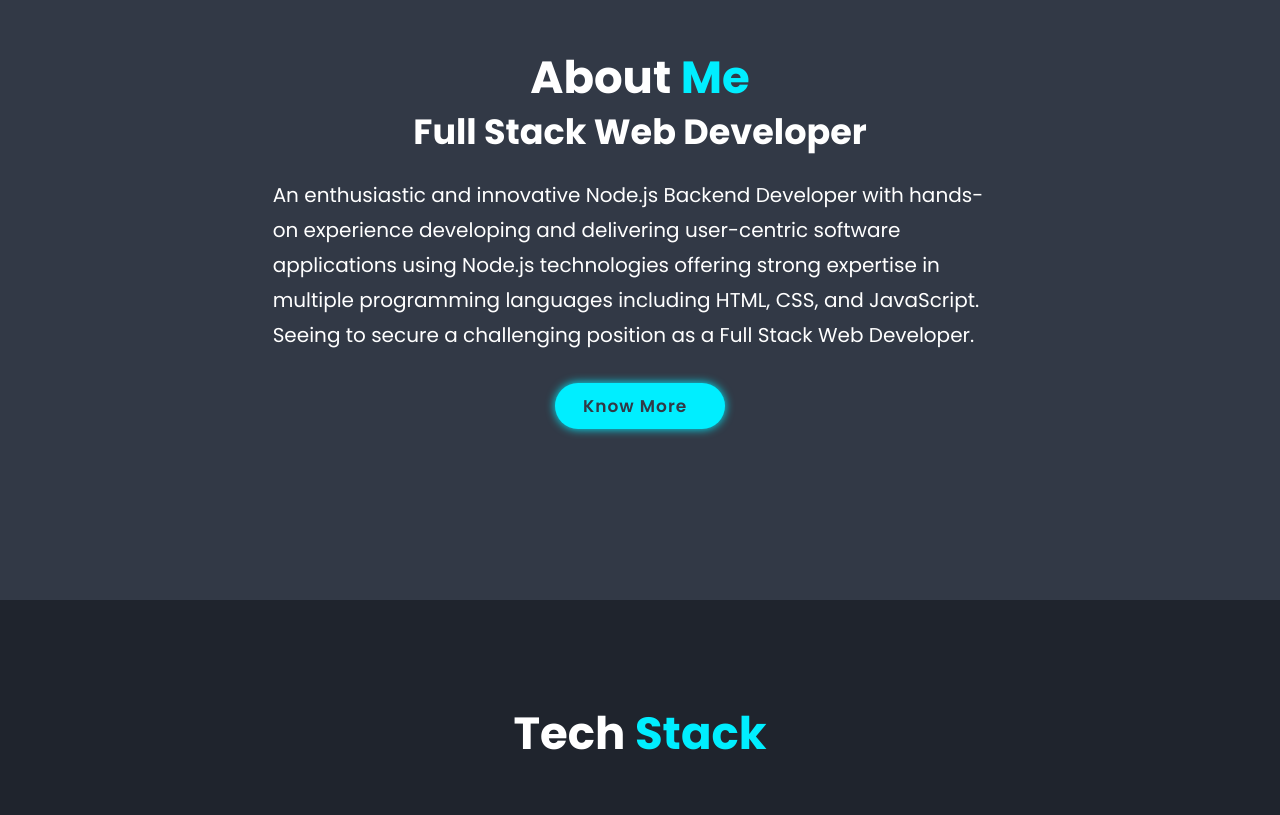
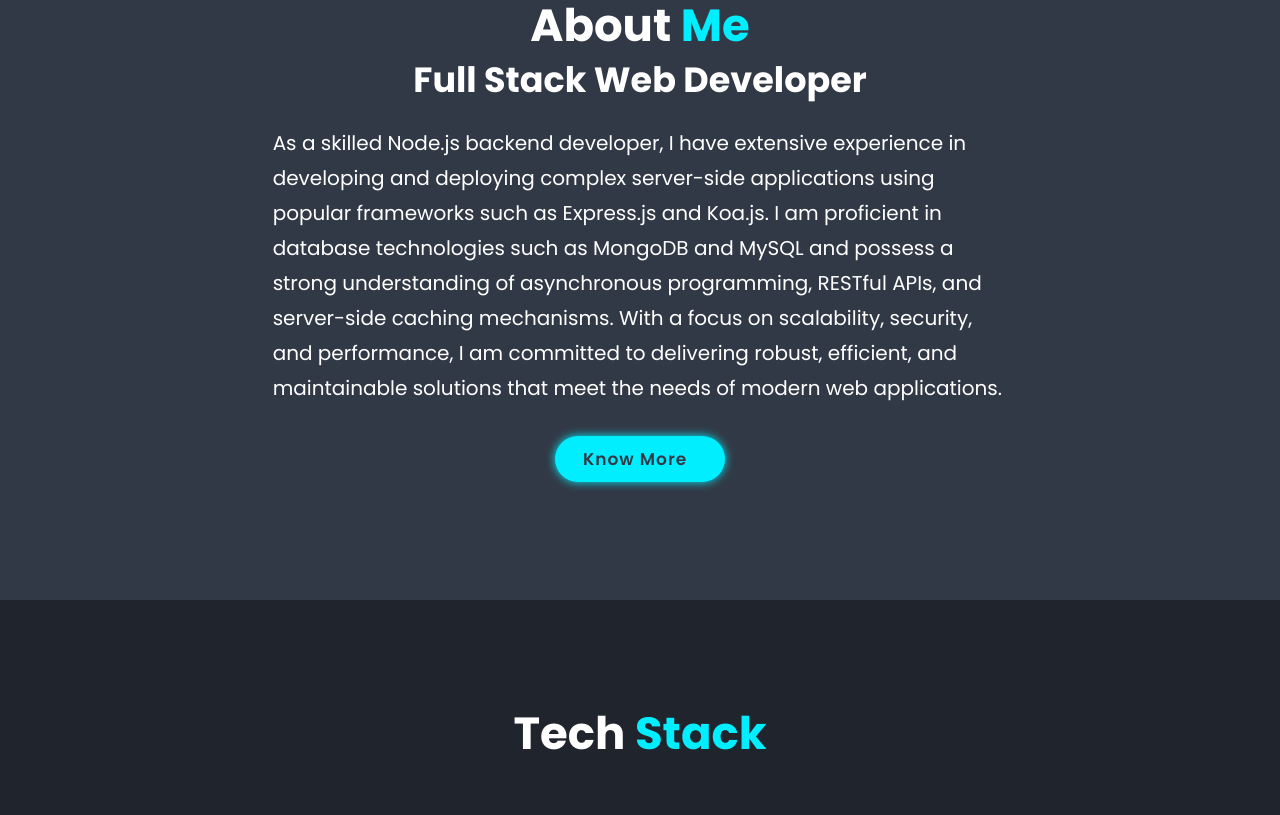
Before and after one commit to Gaurav040399/Gaurav040399.portfollio_old, a website: page index.html in a window 1280 px wide. Shown: the part 1000-1815 px from the top of the page. Drawn offline with nearby package versions, Linux system fonts and the light colour scheme.

Commit message:
about section

```diff
--- a/index.html
+++ b/index.html
@@ -63,10 +63,7 @@
             <h2 class="heading">About <span>Me</span></h2>
 
             <h3 style="font-size: 3.5rem; ">Full Stack Web Developer</h3>
-            <p id="user-detail-intro">An enthusiastic and innovative Node.js Backend Developer with hands-on experience
-                developing and delivering user-centric software applications using Node.js technologies offering strong
-                expertise in multiple programming languages including HTML, CSS, and JavaScript. Seeing to secure a
-                challenging position as a Full Stack Web Developer.</p>
+            <p id="user-detail-intro">As a skilled Node.js backend developer, I have extensive experience in developing and deploying complex server-side applications using popular frameworks such as Express.js and Koa.js. I am proficient in database technologies such as MongoDB and MySQL and possess a strong understanding of asynchronous programming, RESTful APIs, and server-side caching mechanisms. With a focus on scalability, security, and performance, I am committed to delivering robust, efficient, and maintainable solutions that meet the needs of modern web applications.</p>
             <a href="#" class="btn1">Know More</a>
         </div>
     </section>
```
